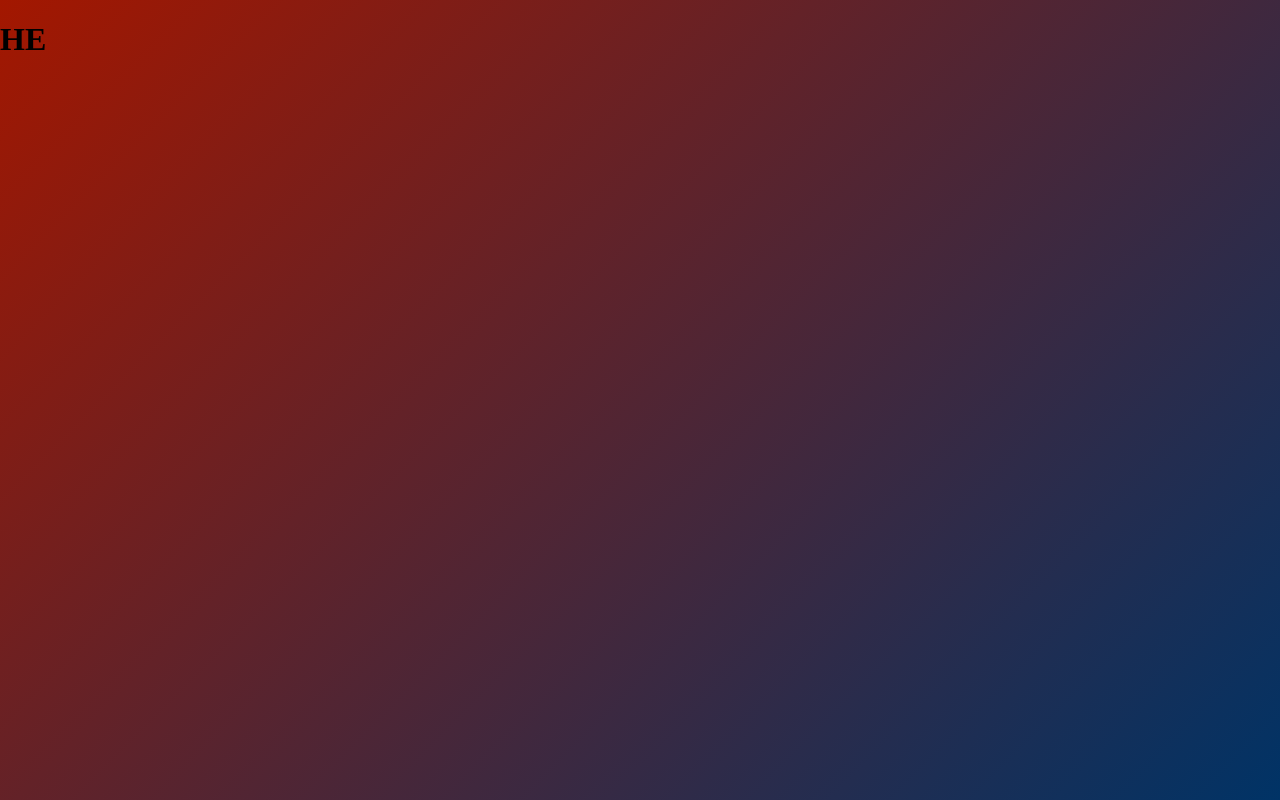
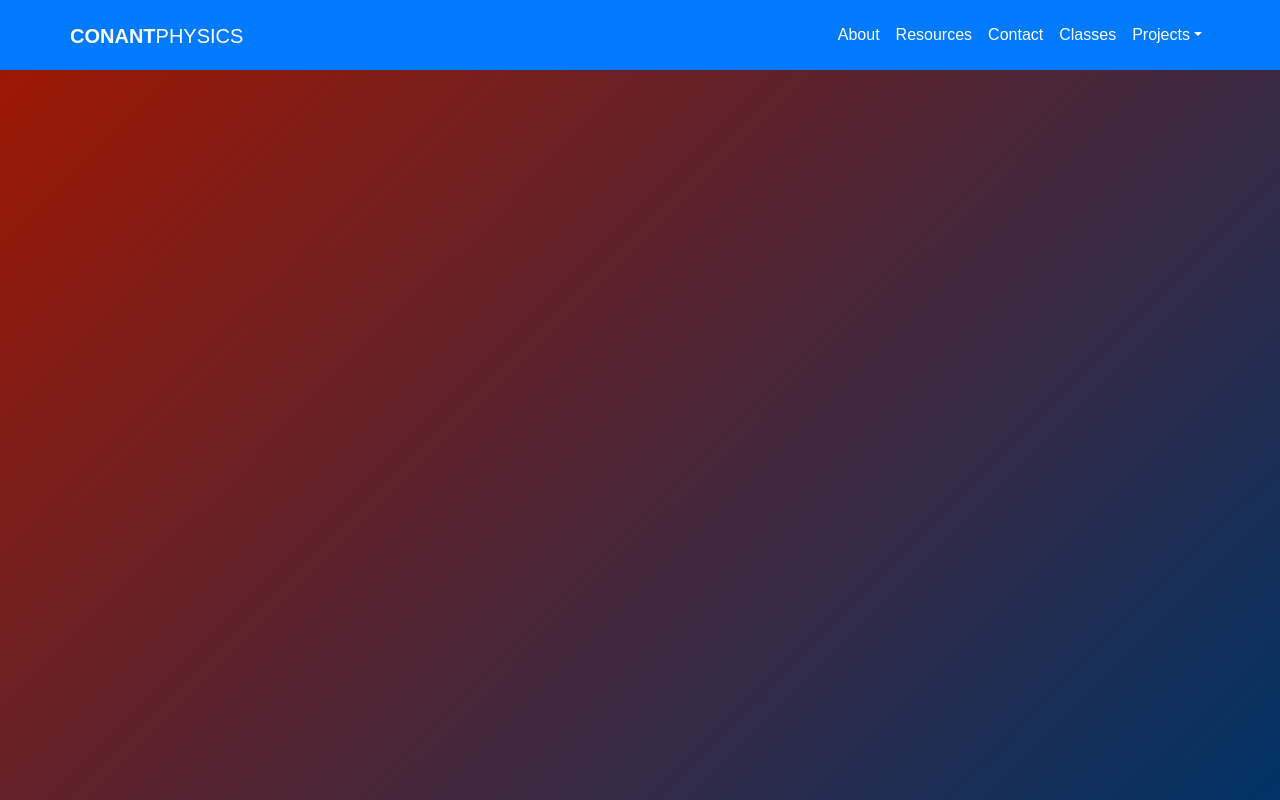
Before and after one commit to anandani4136/Conant-Physics, a React (Create React App) app in the folder frontend/: page /home in a window 1280 px wide. Built offline with nearby package versions, Linux system fonts and the light colour scheme.

Commit message:
basic navbar

```diff
--- a/frontend/package.json
+++ b/frontend/package.json
@@ -6,6 +6,7 @@
     "@testing-library/jest-dom": "^5.14.1",
     "@testing-library/react": "^11.2.7",
     "@testing-library/user-event": "^12.8.3",
+    "bootstrap": "^5.1.0",
     "firebase": "^8.8.1",
     "react": "^17.0.2",
     "react-bootstrap": "^1.6.1",
--- a/frontend/public/index.html
+++ b/frontend/public/index.html
@@ -2,6 +2,7 @@
 <html lang="en">
   <head>
     <meta charset="utf-8" />
+    <link rel="stylesheet" href="https://stackpath.bootstrapcdn.com/bootstrap/4.3.1/css/bootstrap.min.css" integrity="sha384-ggOyR0iXCbMQv3Xipma34MD+dH/1fQ784/j6cY/iJTQUOhcWr7x9JvoRxT2MZw1T" crossorigin="anonymous">
     <link rel="icon" href="%PUBLIC_URL%/favicon.ico" />
     <meta name="viewport" content="width=device-width, initial-scale=1" />
     <meta name="theme-color" content="#000000" />
--- a/frontend/src/components/HomeScreen.js
+++ b/frontend/src/components/HomeScreen.js
@@ -1,6 +1,8 @@
 import React from 'react'
 import "./componentsCSS/HomeScreenCSS.css"
+import "./componentsCSS/navbar.css"
 import userAuth from '../static/documents/userAuth';
+import {Navbar, Nav, NavDropdown, Container} from 'react-bootstrap';
 
 // export default function LoginPage() {
 //     return (
@@ -31,19 +33,37 @@ export default class HomeScreen extends React.Component {
         // alert(userAuth.auth)
         // if (!window.signedIn) {
         // console.log(userAuth.userAuth)
-        alert(userAuth.value)
+        // alert(userAuth.value)
 
         if (!userAuth.value)  {
             window.location.href = window.url;
         } else {
-            alert("WELCOME")
+            // alert("WELCOME")
         }
     }
 
 
     render() {
         return (
-            <h1>HE</h1>
+            <>
+                <Navbar bg="primary" variant="dark">
+                    <Container>
+                    <Navbar.Brand href="/home">
+                        <div className="alignRow">
+                            <h2 id="loginTitle3">CONANT</h2>
+                            <h2 id="loginTitle4">PHYSICS</h2>
+                        </div>
+                    </Navbar.Brand>
+                    <Nav className="me-auto">
+                        <Nav.Link className = "color-navlink" href="#home">About</Nav.Link>
+                        <Nav.Link className = "color-navlink" href="#features">Resources</Nav.Link>
+                        <Nav.Link className = "color-navlink" href="#pricing">Contact</Nav.Link>
+                        <Nav.Link className = "color-navlink" href="#pricing">Classes</Nav.Link>
+                        <NavDropdown id = "color-dropdown" title="Projects" ></NavDropdown>
+                    </Nav>
+                    </Container>
+                </Navbar>
+            </>
         );
     }
 }
--- /dev/null
+++ b/frontend/src/components/componentsCSS/navbar.css
@@ -0,0 +1,60 @@
+.navbar-brand {
+    display: flex;
+    align-items: center;
+  }
+  .navbar-brand img {
+    padding: 3px 14px;
+  }
+
+  #image{
+    size: 70vhc;
+  }
+
+  .color-nav {
+    background-color: white !important;
+  }
+
+  .color-navlink {
+    /* background-color: #000068 !important; */
+    color: #FFFFFF !important;
+    font-family: Sans-Serif;
+    font-weight: 90;
+    padding: 15px;
+
+  }
+
+  #color-dropdown {
+    color: #FFFFFF !important;
+    font-family: Sans-Serif;
+    font-weight: 90;
+    padding-top: 15px;
+  }
+
+  #color-dropdown2 {
+    color: #000068 !important;
+  }
+
+#loginTitle3{
+    /* text-align: center; */
+    font-family: Sans-Serif;
+    font-weight: bolder;
+    padding-top: 10px;
+    /* margin: 0; */
+    font-size: 20px;
+}
+#loginTitle4{
+    /* text-align: center; */
+    font-family: Sans-Serif;
+    font-weight: 90;
+    padding-top: 10px;
+    /* margin: 0; */
+    font-size: 20px;
+}
+#loginTitle5{
+  /* text-align: center; */
+  font-family: Sans-Serif;
+  font-weight: 200;
+  padding: 1rem 0.5rem;
+  /* margin: 0; */
+  font-size: 0.9rem;
+}
```
Also changed, not shown: frontend/src/components/NavBar.js (added, +42 -0 lines), 2 other files (tests, documents, lock files or other folders).
